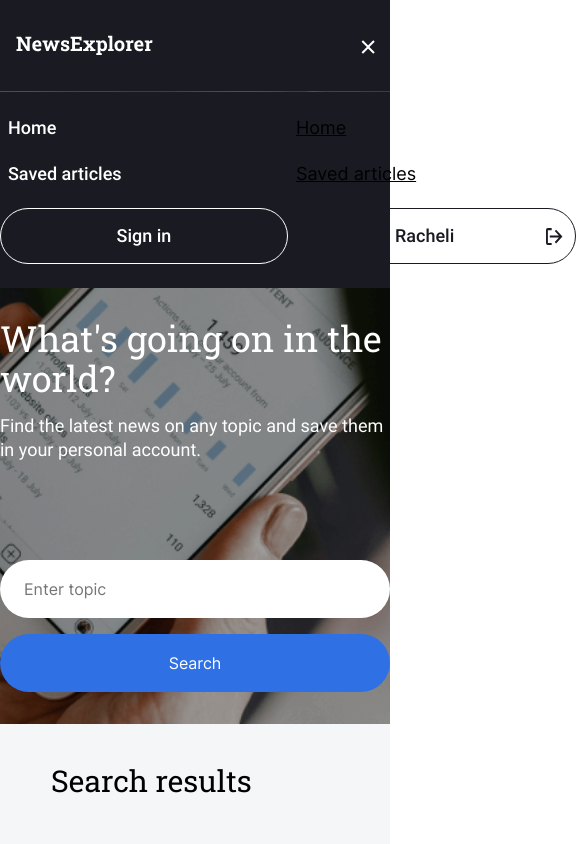
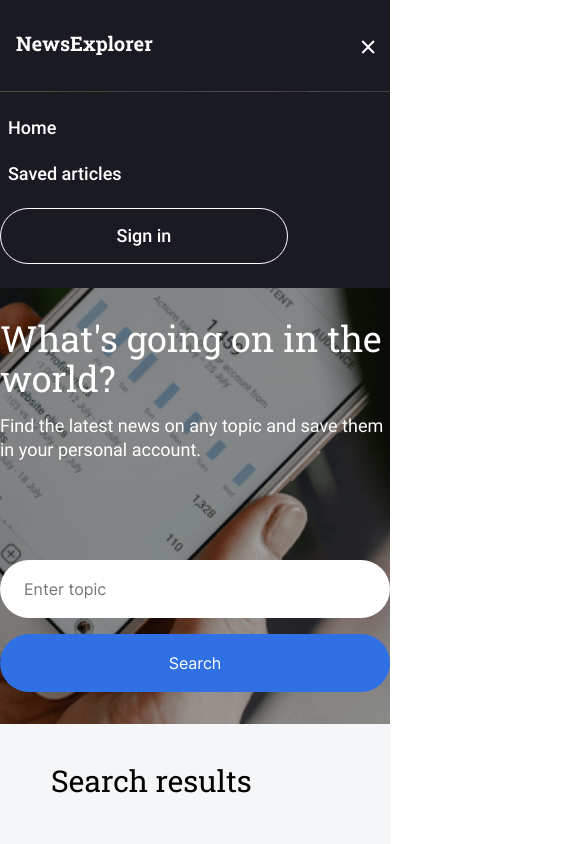
Before and after one commit to Rachelidekel/news-explorer-frontend, a React (Create React App) app: page / in a window 390 px wide. Both pictures are taken after a click on the button 362 px from the left and 45 px from the top of the page. Shown: the top 844 px of the page, 584 px wide, since content can reach past the window. Built offline with nearby package versions, Linux system fonts and the light colour scheme.

Commit message:
new update of fixing mobile version

```diff
--- a/src/components/App/App.js
+++ b/src/components/App/App.js
@@ -5,11 +5,6 @@ import Main from "../Main/Main";
 import Footer from "../Footer/Footer";
 import SavedNews from "../SavedNews/SavedNews";
 import PopupWithForm from "../PopupWithForm/PopupWithForm";
-//import LoginPopup from "../LoginPopup/LoginPopup";
-//import RegistrationPopup from "../RegistrationPopup/RegistrationPopup";
-//import InfoTooltip from "../InfoTooltip/InfoTooltip";
-//import SaveNews from "../SavedNews/SavedNews";
-//import SaveNewsHeader from "../SavedNewsHeader/SavedNewsHeader";
 
 function App() {
   const [isHomePage, setIsHomePage] = useState();
--- a/src/components/Header/Header.js
+++ b/src/components/Header/Header.js
@@ -21,7 +21,12 @@ function Header({ isHomePage, cardData, onSignInClick, onLogOut }) {
           handleMobileMenu={handleMobileMenu}
           onLogOut={onLogOut}
         />
-        <Mobile onClick={onSignInClick} isMobileMenuOpen={isMobileMenuOpen} />
+        <Mobile
+          onClick={onSignInClick}
+          isMobileMenuOpen={isMobileMenuOpen}
+          onLogOut={onLogOut}
+          isHomePage={isHomePage}
+        />
         {isHomePage ? (
           <div className="header__content">
             <h1 className="header__title">What's going on in the world?</h1>
--- a/src/components/Mobile/Mobile.js
+++ b/src/components/Mobile/Mobile.js
@@ -8,7 +8,9 @@ export function Mobile({ isMobileMenuOpen, onClick, isHomePage, onLogOut }) {
       className={`navigation__mobile-menu ${
         isMobileMenuOpen ? "navigation__mobile-menu_opened" : ""
       }`}
+      style={{ backgroundColor: isHomePage ? "#1a1b22" : "#ffffff" }}
     >
+      {isHomePage ? (
         <div className="navigation__menu-mobile">
           <ul className="navigation__menu-list navigation__menu-list_mobile">
             <li className="navigation__menu-item">
@@ -22,12 +24,15 @@ export function Mobile({ isMobileMenuOpen, onClick, isHomePage, onLogOut }) {
               </Link>
             </li>
           </ul>
-        <button onClick={onClick} type="button" className="navigation__button">
+          <button
+            onClick={onClick}
+            type="button"
+            className="navigation__button"
+          >
             <span className="navigation__button-text">Sign in</span>
           </button>
         </div>
-
-      {isMobileMenuOpen && !isHomePage ? (
+      ) : (
         <div className="navigation__menu-mobile">
           <ul className="navigation__menu-list navigation__menu-list_mobile">
             <li className="navigation__menu-item">
@@ -46,7 +51,9 @@ export function Mobile({ isMobileMenuOpen, onClick, isHomePage, onLogOut }) {
             type="button"
             className="navigation__button navigation__button_black"
           >
-            <span className="navigation__button-text">Racheli</span>
+            <span className="navigation__button-text navigation__button-text-black">
+              Racheli
+            </span>
             <img
               src={logOutIconBlack}
               alt="logout"
@@ -54,11 +61,8 @@ export function Mobile({ isMobileMenuOpen, onClick, isHomePage, onLogOut }) {
             />
           </button>
         </div>
-      ) : (
-        ""
       )}
     </div>
   );
 }
-
 export default Mobile;
--- a/src/components/Navigation/Navigation.css
+++ b/src/components/Navigation/Navigation.css
@@ -81,7 +81,7 @@
   -moz-box-shadow: 0 -2px 0 0 rgb(255, 255, 255) inset;
 }
 
-.navigation__link-ctive_black {
+.navigation__link-active_black {
   box-shadow: 0 -2px 0 0 rgb(0, 0, 0) inset;
   -webkit-box-shadow: 0 -2px 0 0 rgb(0, 0, 0) inset;
   -moz-box-shadow: 0 -2px 0 0 rgb(0, 0, 0) inset;
@@ -89,6 +89,7 @@
 
 .navigation__link_black {
   color: #000000;
+  text-decoration-line: none;
 }
 
 .navigation__button {
@@ -175,7 +176,10 @@
   display: flex;
   padding-top: 24px;
   padding-bottom: 24px;
-  background-color: #1a1b22;
+}
+
+.navigation__mobile-menu_opened-white {
+  background-color: #ffffff;
 }
 
 .navigation__menu-list_mobile {
@@ -290,6 +294,17 @@
     font-weight: 500;
     max-width: 55px;
   }
+
+  .navigation__button_black {
+    width: 288px;
+    height: 56px;
+    margin-left: 10px;
+  }
+
+  .navigation__button-text-black {
+    margin-left: 70px;
+    margin-right: 30px;
+  }
 }
 
 @media screen and (max-width: 510px) {
--- a/src/components/Navigation/Navigation.js
+++ b/src/components/Navigation/Navigation.js
@@ -85,7 +85,9 @@ function Navigation({
               className="navigation__button navigation__button_black"
             >
               {" "}
-              <span className="navigation__button-text">Racheli</span>
+              <span className="navigation__button-text navigation__button-text-black">
+                Racheli
+              </span>
               <img
                 src={logOutIconBlack}
                 alt="logout"
```
Lines whose indentation alone changed are shown as unchanged.
